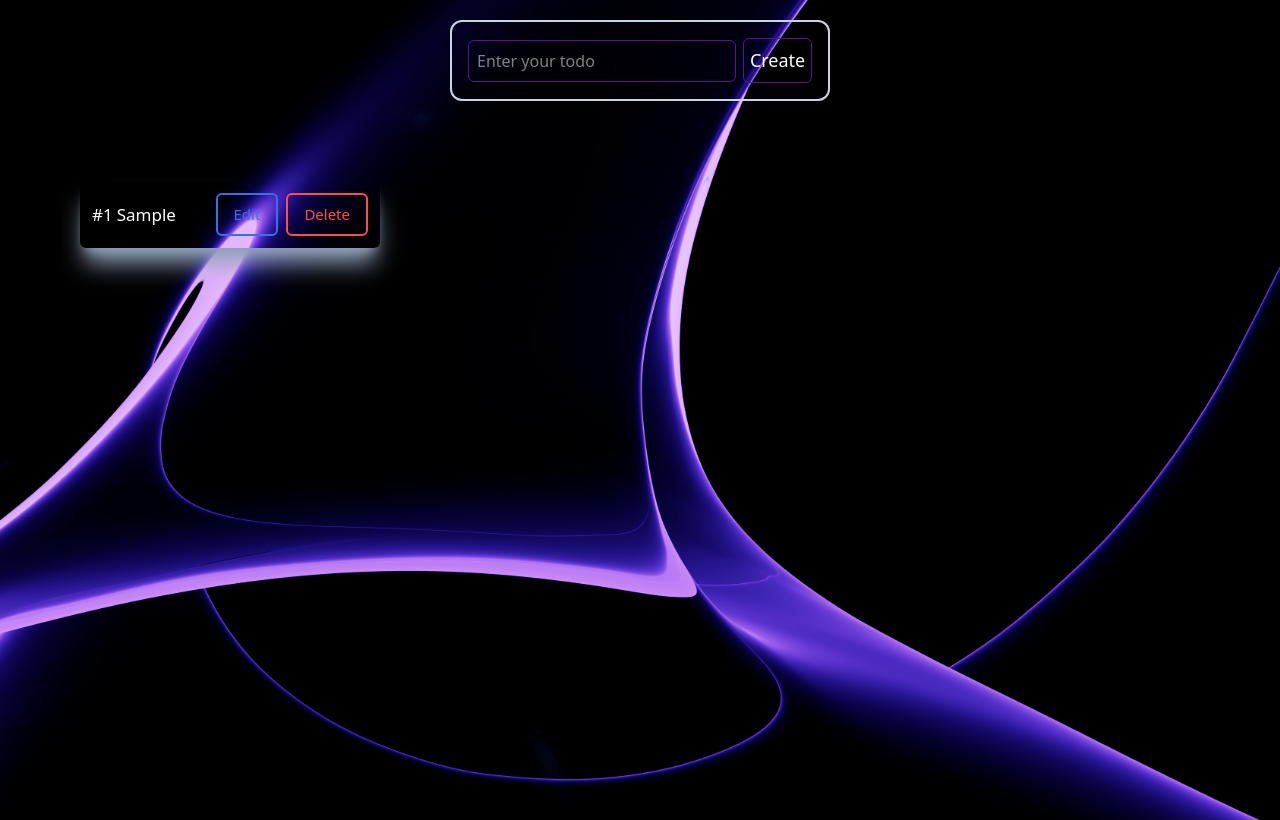
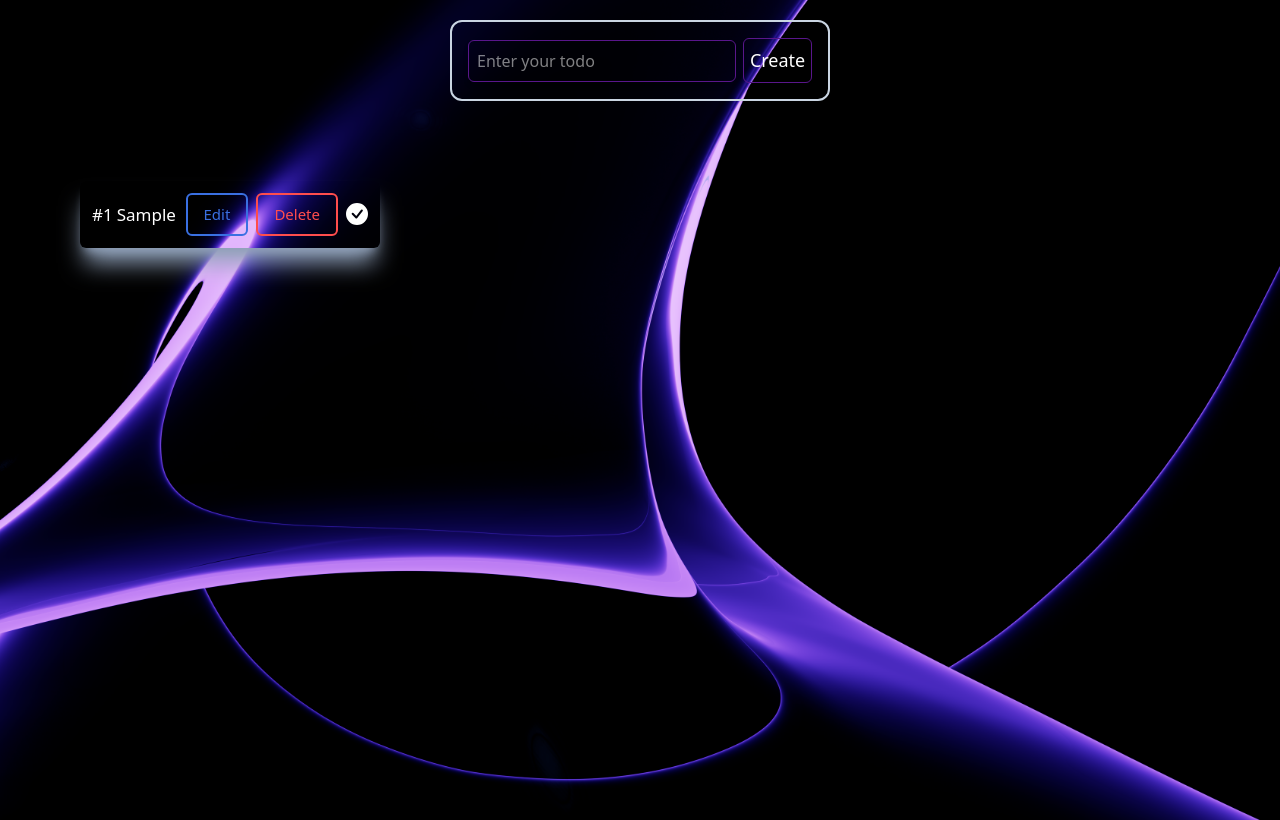
Before and after one commit to Muslima-coder/6-oy.2.2-vazifa, a React app: page / in a window 1280 px wide. Both pictures are taken after typing "Sample" into the empty fields and a click on the button "Create". Built offline with nearby package versions, Linux system fonts and the light colour scheme; the HTML template or start-up script is replaced by a standard one.

Commit message:
update commit

```diff
--- a/src/modules/listTodo.jsx
+++ b/src/modules/listTodo.jsx
@@ -1,9 +1,12 @@
 const listTodo = ({todos, setTodos}) => {
 
-    function handleDelete(ind){
-        todos.splice(ind, 1)
-        setTodos([...todos])
-      }
+    // delete part
+    function handleDelete(index) {
+      todos.splice(index, 1);
+      setTodos([...todos]);
+    }
+
+    // edit part
       function handleEdit(id){
        let findbj = todos.find(item => item.id == id)
        let newValue = prompt("Edit", findbj.title)
@@ -12,11 +15,20 @@ const listTodo = ({todos, setTodos}) => {
        setTodos([...todos])
       }
 
+    //check part
+    function handleComplete(id) {
+      if(li.id == id){
+        classList.add("bg-green-400")
+       }
+      }
+
+
+
   return (
     <div>
       <ul className="flex justify-center mx-auto sm:justify-between p-20 items-center flex-wrap  w-full gap-[20px]">
         {todos.map((item, index) => (
-          <li key={item.id} className="sm:w-[300px] w-[300px] p-3 rounded-md shadow-xl shadow-slate-400 flex justify-between ">
+          <li key={item.id} className={`sm:w-[300px] w-[300px] p-3 rounded-md shadow-xl shadow-slate-400 flex justify-between ${item.completed ? "bg-green-400" : ""}`}>
             <div className="flex items-center gap-1">
               <span className="sm:text-[17px] text-[14px] font-medium text-white">#{index +1}</span>
               <strong className="sm:text-[17px] text-[14px] font-medium text-white">{item.title}</strong>
@@ -25,6 +37,11 @@ const listTodo = ({todos, setTodos}) => {
             <div className="flex items-center gap-2 ">
               <button onClick={() =>handleEdit(item.id)} className="border-[#3A70E2] border-[2px] cursor-pointer text-[13px] sm:text-[15px] font-medium text-[#3A70E2] sm:py-2 sm:px-4  py-1 px-2 rounded-md hover:scale-[1.04]  duration-300">Edit</button>
               <button onClick={() => handleDelete(index)} className="border-[#ff4d4d] border-[2px] cursor-pointer text-[13px] sm:text-[15px] font-medium text-[#ff4d4d] sm:py-2 sm:px-4  py-1 px-2 rounded-md hover:scale-[1.04] duration-300 ">Delete</button>
+              <button onClick={() => handleComplete(item.id)} className="text-white cursor-pointer">
+                <svg xmlns="http://www.w3.org/2000/svg" width="22" height="22" fill="currentColor" className="bi bi-check-circle-fill" viewBox="0 0 16 16">
+                  <path d="M16 8A8 8 0 1 1 0 8a8 8 0 0 1 16 0m-3.97-3.03a.75.75 0 0 0-1.08.022L7.477 9.417 5.384 7.323a.75.75 0 0 0-1.06 1.06L6.97 11.03a.75.75 0 0 0 1.079-.02l3.992-4.99a.75.75 0 0 0-.01-1.05z"/>
+                </svg>
+              </button>
             </div>
           </li>
         ))}
```
